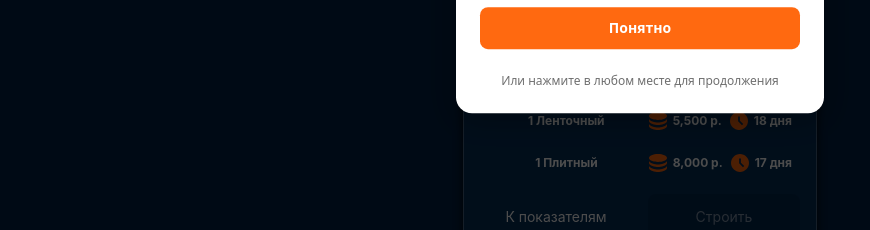
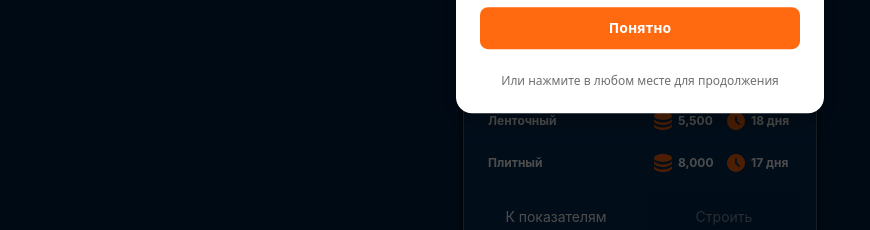
Before and after one commit to gorohovAv/house, a React (Vite) app in the folder house-app/: page /plan in a window 1280 px wide. Shown: the part 415-645 px from the top of the page, without its empty margins (0-870 px from the left). Built offline with nearby package versions, Linux system fonts and the light colour scheme.

Commit message:
фикс визуала

```diff
--- a/house-app/src/components/ConstructionCard.tsx
+++ b/house-app/src/components/ConstructionCard.tsx
@@ -17,11 +17,11 @@ const ConstructionCard = ({ title, options, currentSelection, onOptionSelect }:
           className={`option-item ${currentSelection?.type === option.type ? 'selected' : ''}`}
           onClick={() => onOptionSelect(option)}
         >
-          <span className="option-text">{option.type}</span>
+            <span className="option-text">{option.type.replace(/^\d+\s/, '')}</span>
           <div className="option-indicators">
             <div className="option-money">
               <MoneyIcon />
-              <span className="option-value">{option.cost.toLocaleString()} р.</span>
+              <span className="option-value">{option.cost.toLocaleString()}</span>
             </div>
             <div className="option-time">
               <TimeIcon />
--- a/house-app/src/pages/house.css
+++ b/house-app/src/pages/house.css
@@ -142,10 +142,10 @@
 .option-item {
   border: 2px solid var(--color-button2-primary);
   border-radius: 8px;
-  padding: 8px;
+  padding: 12px 8px;
   display: flex;
   align-items: center;
-  gap: 4px;
+  justify-content: space-between;
   cursor: pointer;
   transition: all 0.2s;
 }
@@ -164,19 +164,22 @@
   font-size: 12px;
   line-height: 1.21;
   color: var(--color-text);
-  flex: 1;
+  text-align: left;
 }
 
 .option-indicators {
   display: flex;
+  flex-direction: row;
   align-items: center;
-  gap: 8px;
+  gap: 16px;
+  min-width: 120px;
 }
 
 .option-money, .option-time {
   display: flex;
   align-items: center;
   gap: 6px;
+  min-width: 65px;
 }
 
 .option-icon {
@@ -190,6 +193,7 @@
   font-size: 12px;
   line-height: 1.21;
   color: var(--color-text);
+  white-space: nowrap;
 }
 
 .buttons {
```
